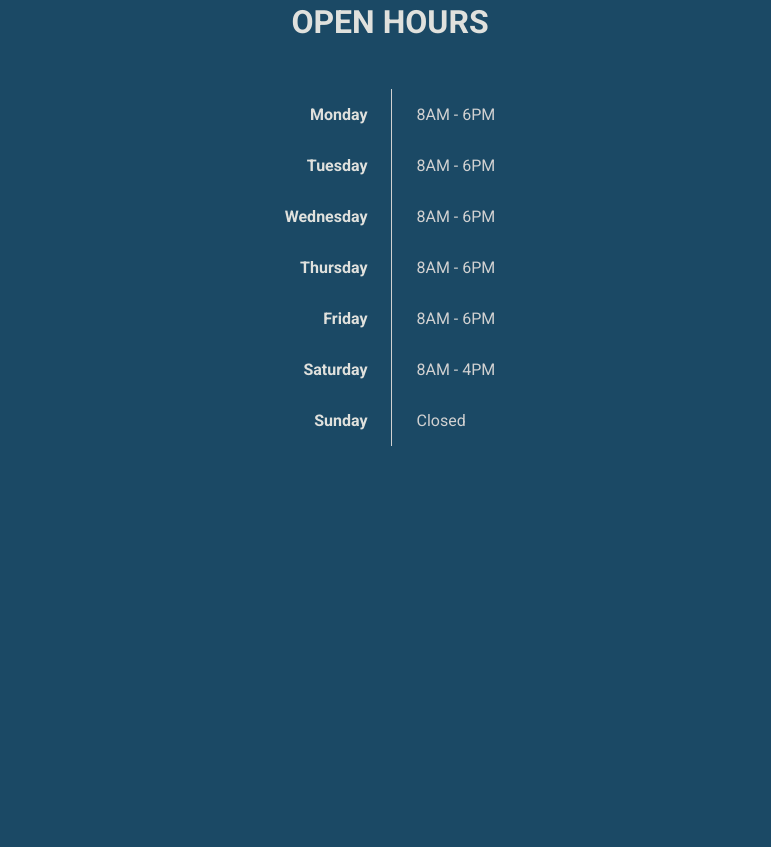
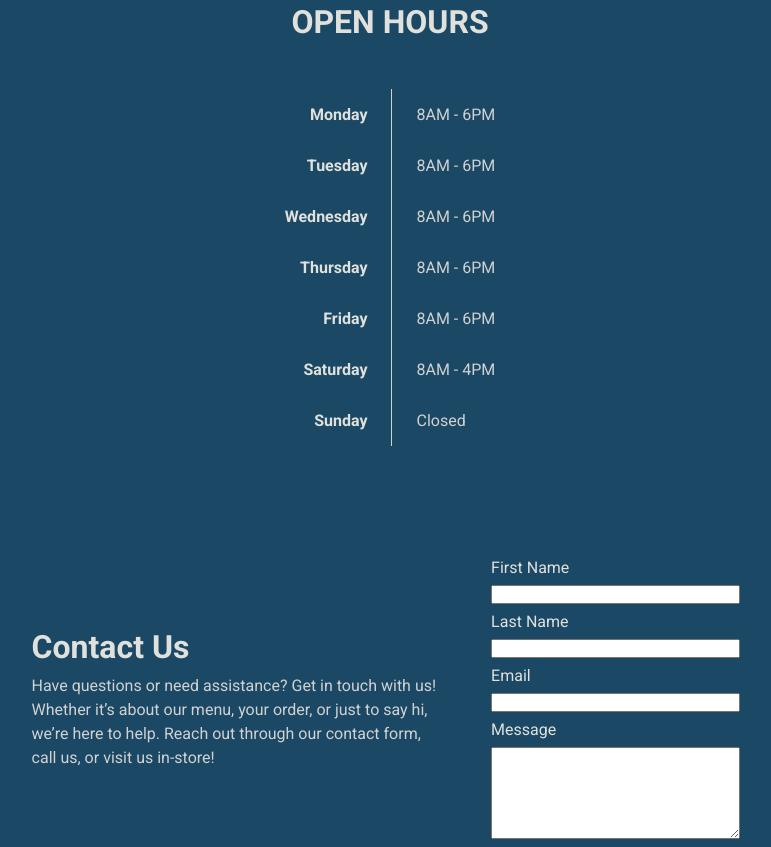
Before and after one commit to NotRelix/burger-max, a website built with webpack: page src/template.html in a window 1280 px wide. Shown: the part 622-1469 px from the top of the page, without its empty margins (250-1021 px from the left). Before the commit the page ends 1068 px from the top, so only its background shows below. Built offline with nearby package versions, Linux system fonts and the light colour scheme.

Commit message:
feat: add contact us in home

```diff
--- a/src/style.css
+++ b/src/style.css
@@ -131,3 +131,38 @@ td {
   border-left: 1px solid var(--lighter-text);
   color: var(--lighter-text);
 }
+
+/* Bottom Section */
+.bottom-content {
+  display: flex;
+  gap: 36px;
+  width: 80%;
+}
+
+.contact-content {
+  display: flex;
+  flex-direction: column;
+  justify-content: center;
+  gap: 8px;
+  flex: 5;
+}
+
+.contact-content > h1 {
+  color: var(--light-text)
+}
+
+.contact-content > p {
+  color: var(--lighter-text);
+}
+
+.form-container {
+  padding: 8px;
+  flex: 3;
+}
+
+form {
+  display: flex;
+  flex-direction: column;
+  gap: 8px;
+  color: var(--light-text);
+}
--- a/src/template.html
+++ b/src/template.html
@@ -61,6 +61,25 @@
         </tr>
       </table>
     </div>
+    <div class="bottom-content">
+      <div class="contact-content">
+        <h1>Contact Us</h1>
+        <p>Have questions or need assistance? Get in touch with us! Whether it’s about our menu, your order, or just to
+          say hi, we’re here to help. Reach out through our contact form, call us, or visit us in-store!</p>
+      </div>
+      <div class="form-container">
+        <form action="#">
+          <label for="first-name">First Name</label>
+          <input type="text" id="first-name">
+          <label for="last-name">Last Name</label>
+          <input type="text" id="last-name">
+          <label for="email">Email</label>
+          <input type="email" id="email">
+          <label for="message">Message</label>
+          <textarea name="message" id="message" rows="6"></textarea>
+        </form>
+      </div>
+    </div>
   </div>
 </body>
 
```
